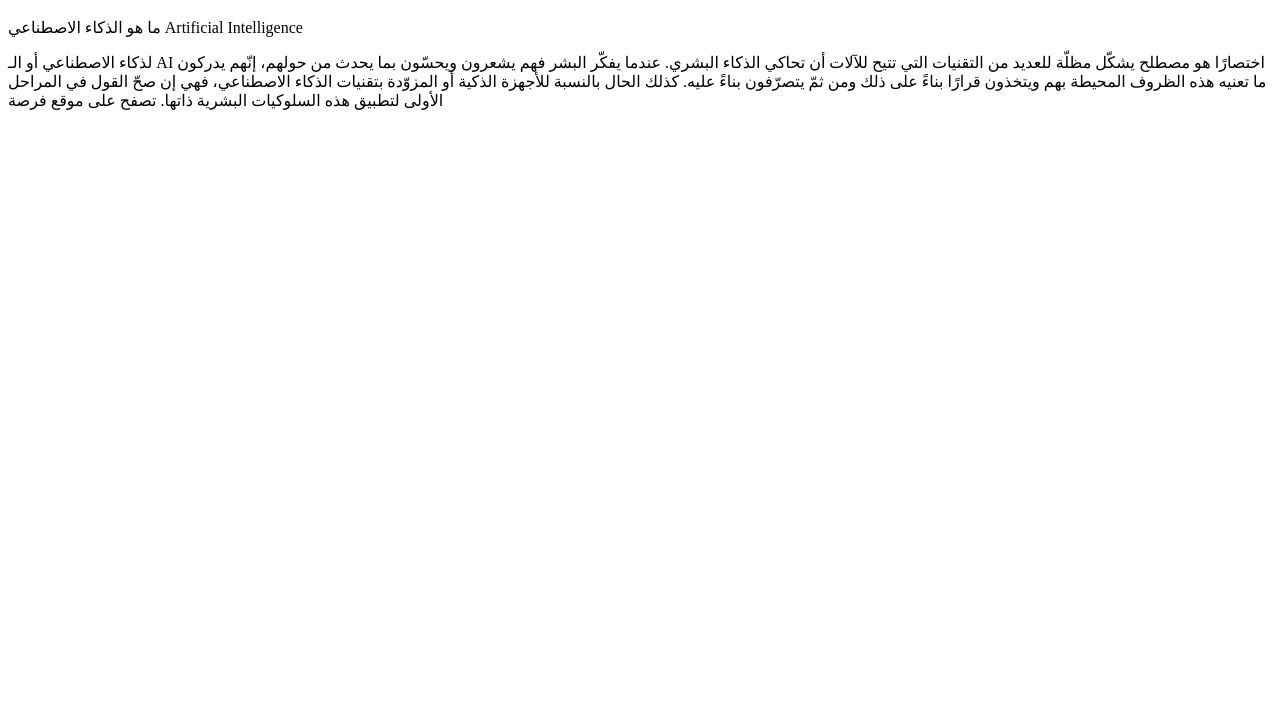
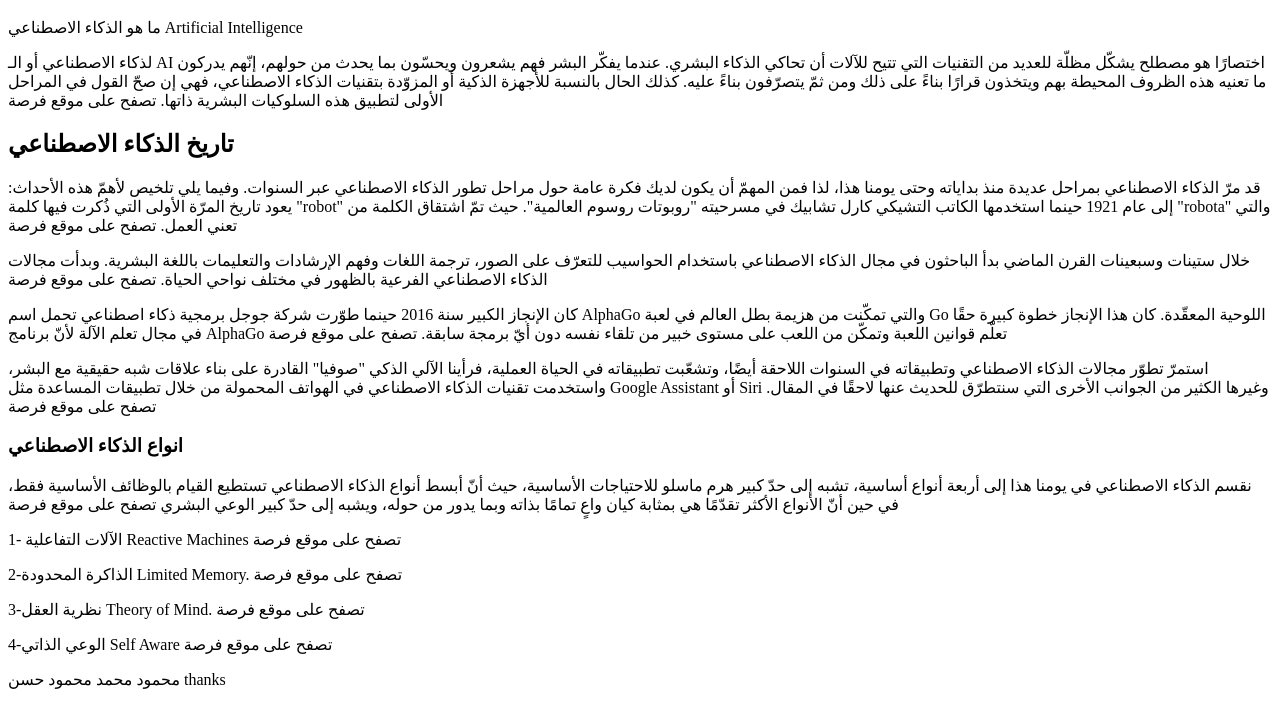
Before and after one commit to mahmoudhaz874/utuky-oi-, a plain HTML site: page index.html in a window 1280 px wide. Shown: the part 48-776 px from the top of the page. Drawn offline with Linux system fonts and the light colour scheme.

Commit message:
Update index.html

```diff
--- a/index.html
+++ b/index.html
@@ -4,7 +4,21 @@
   </head>
       <body>
    <h1>artificial intelligence </h1>
-     <p> ما هو الذكاء الاصطناعي Artificial Intelligence  </p>
-     <p>لذكاء الاصطناعي أو الـ AI اختصارًا هو مصطلح يشكّل مظلّة للعديد من التقنيات التي تتيح للآلات أن تحاكي الذكاء البشري. عندما يفكّر البشر فهم يشعرون ويحسّون بما يحدث من حولهم، إنّهم يدركون ما تعنيه هذه الظروف المحيطة بهم ويتخذون قرارًا بناءً على ذلك ومن ثمّ يتصرّفون بناءً عليه. كذلك الحال بالنسبة للأجهزة الذكية أو المزوّدة بتقنيات الذكاء الاصطناعي، فهي إن صحّ القول في المراحل الأولى لتطبيق هذه السلوكيات البشرية ذاتها. تصفح على موقع فرصة </p>
-      </body>
+      <p> ما هو الذكاء الاصطناعي Artificial Intelligence  </p>
+      <p>لذكاء الاصطناعي أو الـ AI اختصارًا هو مصطلح يشكّل مظلّة للعديد من التقنيات التي تتيح للآلات أن تحاكي الذكاء البشري. عندما يفكّر البشر فهم يشعرون ويحسّون بما يحدث من حولهم، إنّهم يدركون ما تعنيه هذه الظروف المحيطة بهم ويتخذون قرارًا بناءً على ذلك ومن ثمّ يتصرّفون بناءً عليه. كذلك الحال بالنسبة للأجهزة الذكية أو المزوّدة بتقنيات الذكاء الاصطناعي، فهي إن صحّ القول في المراحل الأولى لتطبيق هذه السلوكيات البشرية ذاتها. تصفح على موقع فرصة </p>
+   <h2>تاريخ الذكاء الاصطناعي    </h2>
+      <p>قد مرّ الذكاء الاصطناعي بمراحل عديدة منذ بداياته وحتى يومنا هذا، لذا فمن المهمّ أن يكون لديك فكرة عامة حول مراحل تطور الذكاء الاصطناعي عبر السنوات. وفيما يلي تلخيص لأهمّ هذه الأحداث: يعود تاريخ المرّة الأولى التي ذُكرت فيها كلمة "robot" إلى عام 1921 حينما استخدمها الكاتب التشيكي كارل تشابيك في مسرحيته "روبوتات روسوم العالمية". حيث تمّ اشتقاق الكلمة من "robota" والتي تعني العمل. تصفح على موقع فرصة  </p>
+      <P> خلال ستينات وسبعينات القرن الماضي بدأ الباحثون في مجال الذكاء الاصطناعي باستخدام الحواسيب للتعرّف على الصور، ترجمة اللغات وفهم الإرشادات والتعليمات باللغة البشرية. وبدأت مجالات الذكاء الاصطناعي الفرعية بالظهور في مختلف نواحي الحياة. تصفح على موقع فرصة   </P>
+      <p> كان الإنجاز الكبير سنة 2016 حينما طوّرت شركة جوجل برمجية ذكاء اصطناعي تحمل اسم AlphaGo والتي تمكّنت من هزيمة بطل العالم في لعبة Go اللوحية المعقّدة. كان هذا الإنجاز خطوة كبيرة حقًا في مجال تعلم الآلة لأنّ برنامج AlphaGo تعلّم قوانين اللعبة وتمكّن من اللعب على مستوى خبير من تلقاء نفسه دون أيّ برمجة سابقة. تصفح على موقع فرصة    </p>
+      <p>استمرّ تطوّر مجالات الذكاء الاصطناعي وتطبيقاته في السنوات اللاحقة أيضًا، وتشعّبت تطبيقاته في الحياة العملية، فرأينا الآلي الذكي "صوفيا" القادرة على بناء علاقات شبه حقيقية مع البشر، واستخدمت تقنيات الذكاء الاصطناعي في الهواتف المحمولة من خلال تطبيقات المساعدة مثل Google Assistant أو Siri وغيرها الكثير من الجوانب الأخرى التي سنتطرّق للحديث عنها لاحقًا في المقال. تصفح على موقع فرصة  </p>
+   <h3> انواع الذكاء الاصطناعي  </h3>
+      <p>   نقسم الذكاء الاصطناعي في يومنا هذا إلى أربعة أنواع أساسية، تشبه إلى حدّ كبير هرم ماسلو للاحتياجات الأساسية، حيث أنّ أبسط أنواع الذكاء الاصطناعي تستطيع القيام بالوظائف الأساسية فقط، في حين أنّ الأنواع الأكثر تقدّمًا هي بمثابة كيان واعٍ تمامًا بذاته وبما يدور من حوله، ويشبه إلى حدّ كبير الوعي البشري تصفح على موقع فرصة     </p>
+      <p>1- الآلات التفاعلية Reactive Machines تصفح على موقع فرصة  </p>
+      <p>2-الذاكرة المحدودة Limited Memory. تصفح على موقع فرصة   </p>
+      <p>3-نظرية العقل Theory of Mind. تصفح على موقع فرصة       </p>
+      <p>4-الوعي الذاتي Self Aware تصفح على موقع فرصة     </p>
+
+<mate>محمود محمد محمود حسن </mate>
+<mate>thanks   </mate>
+     </body>
 </html>
```
